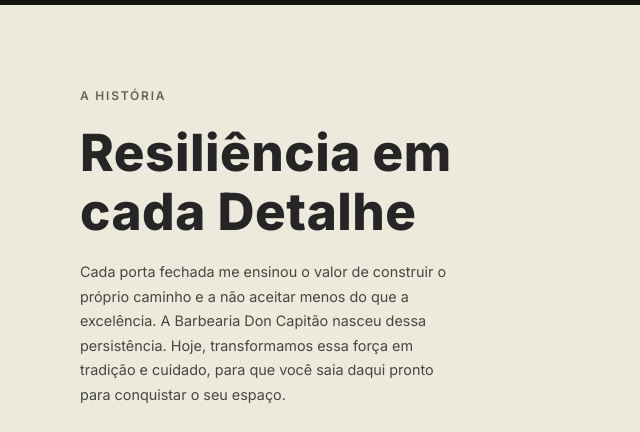
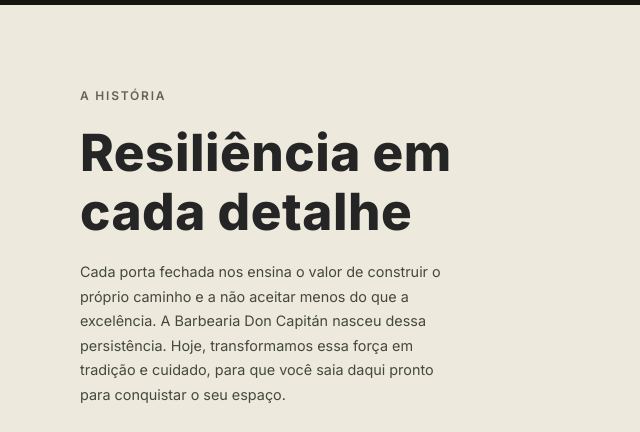
Before and after one commit to LucasLudicsa/don-capitan-barbearia, a plain HTML site: page index.html in a window 1280 px wide. Shown: the part 1780-2212 px from the top of the page, 0-640 px from the left. Drawn offline with nearby package versions, Linux system fonts and the light colour scheme; grey boxes are pictures that could not be loaded.

Commit message:
Ajusta título e texto da seção História, e acelera levemente o carrossel do hero

```diff
--- a/index.html
+++ b/index.html
@@ -144,10 +144,10 @@
   <section class="story" id="story">
     <div class="story__content">
       <span class="story__eyebrow">A História</span>
-      <h2 class="story__title">Resiliência em cada Detalhe</h2>
+      <h2 class="story__title">Resiliência em cada detalhe</h2>
       <p class="story__text">
-        Cada porta fechada me ensinou o valor de construir o próprio caminho e
-        a não aceitar menos do que a excelência. A Barbearia Don Capitão nasceu
+        Cada porta fechada nos ensina o valor de construir o próprio caminho e
+        a não aceitar menos do que a excelência. A Barbearia Don Capitán nasceu
         dessa persistência. Hoje, transformamos essa força em tradição e
         cuidado, para que você saia daqui pronto para conquistar o seu espaço.
       </p>
@@ -258,7 +258,7 @@
 
       function restartAutoplay() {
         clearInterval(timer);
-        timer = setInterval(next, 5000);
+        timer = setInterval(next, 4000);
       }
 
       dots.forEach(function (dot, i) {
```
